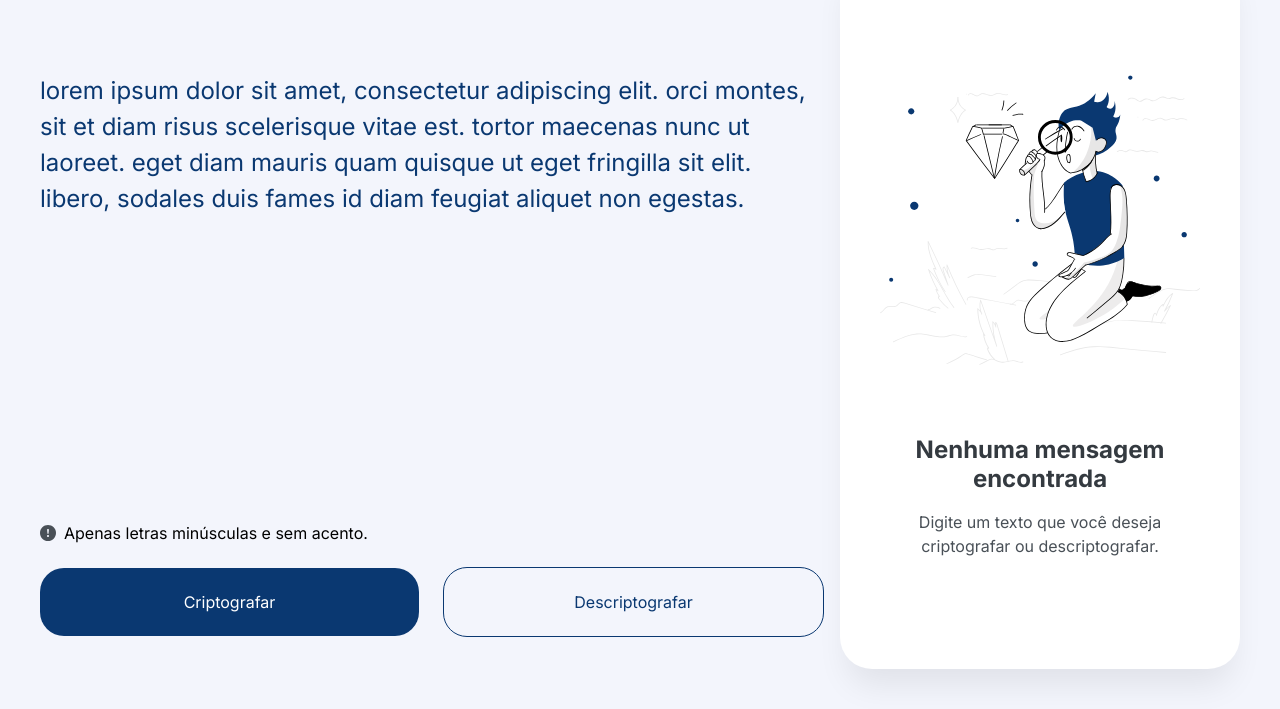
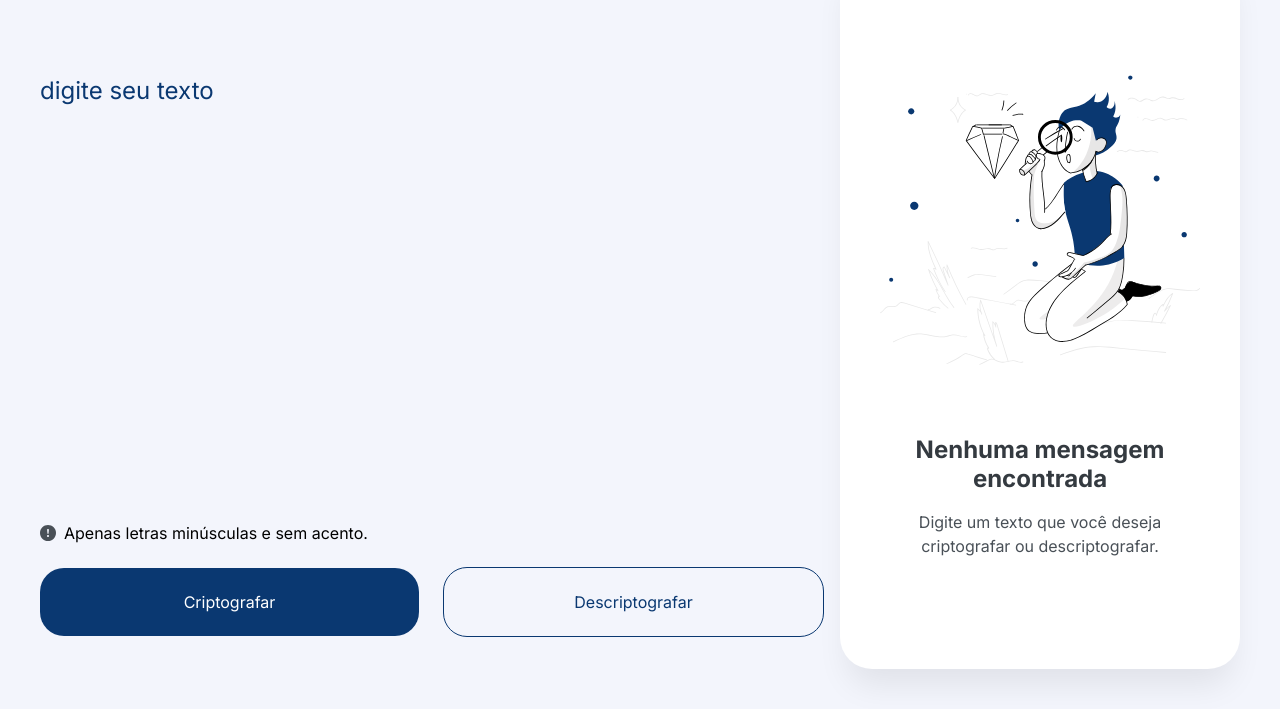
Before and after one commit to larahav-dev/Projeto-Alura-Decodificador, a plain HTML site: page index.html in a window 1280 px wide. Shown: the part 91-800 px from the top of the page. Drawn offline with Linux system fonts and the light colour scheme.

Commit message:
Update index.html

```diff
--- a/index.html
+++ b/index.html
@@ -20,7 +20,7 @@
 
     <main>
         <div class="main-container">
-            <textarea id="message-textarea" class="main-textarea" cols="40" rows="10" placeholder="Digite seu texto">Lorem ipsum dolor sit amet, consectetur adipiscing elit. Orci montes, sit et diam risus scelerisque vitae est. Tortor maecenas nunc ut laoreet. Eget diam mauris quam quisque ut eget fringilla sit elit. Libero, sodales duis fames id diam feugiat aliquet non egestas.</textarea>
+            <textarea id="message-textarea" class="main-textarea" cols="40" rows="10" placeholder="Digite seu texto"></textarea>
             <div class="main-footer">
                 <p class="main-p-info"><img src="img/exclamation-circle-fill.svg" alt="Information" width="16px" height="16px"> Apenas letras minúsculas e sem acento.</p>
                 <div class="main-buttons-div">
```
